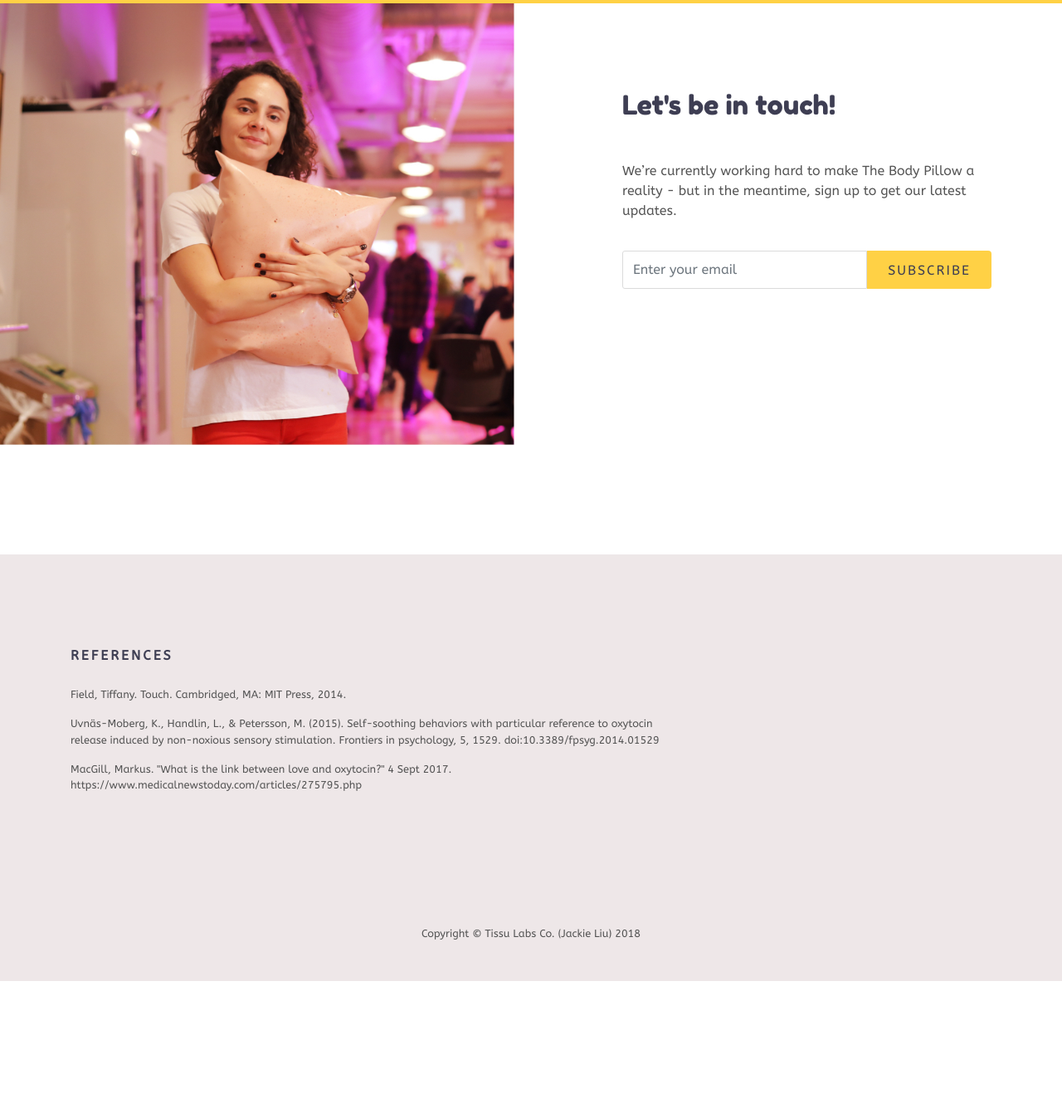
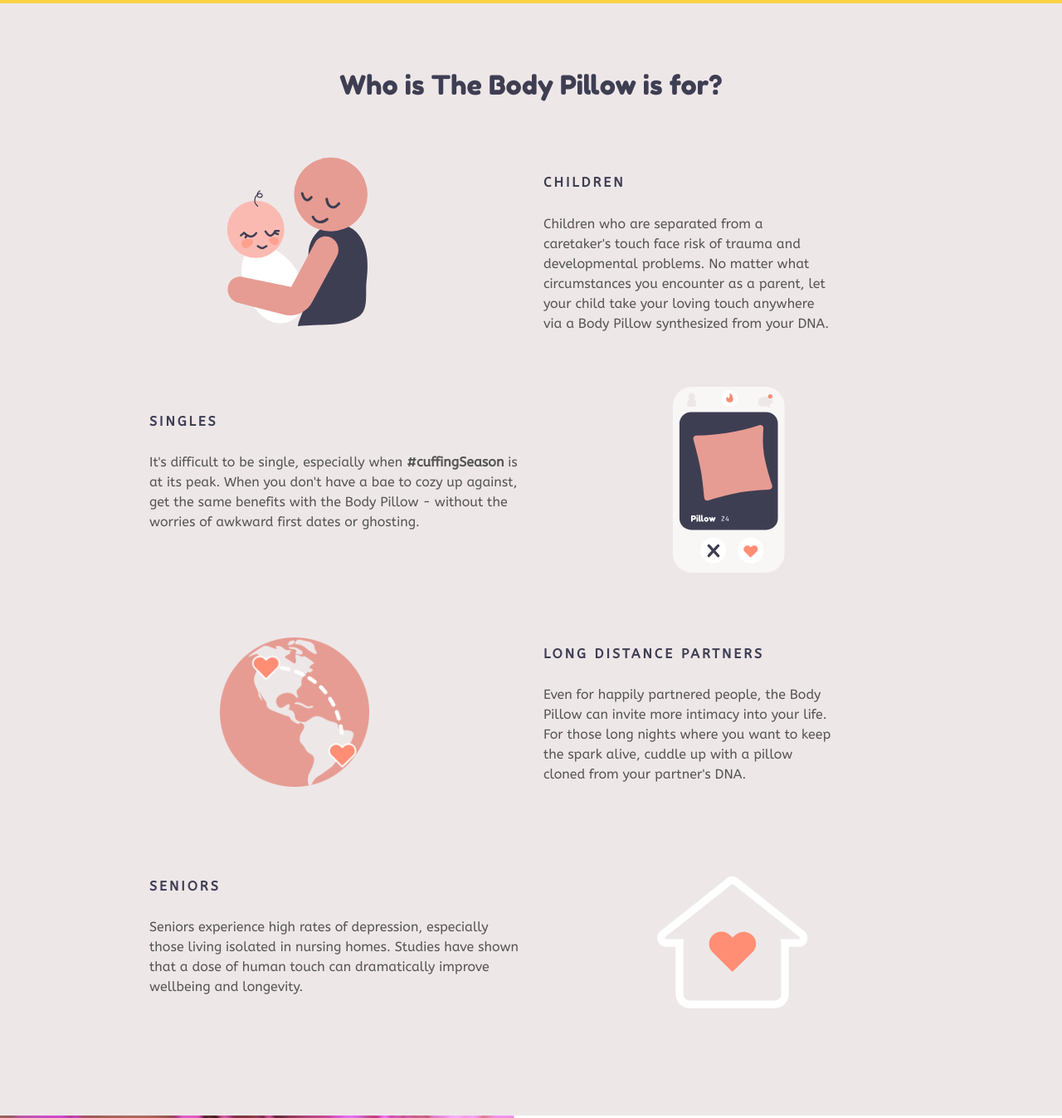
Before and after one commit to jlliu/tissulabs, a website: page index.html in a window 1280 px wide. Shown: the part 5770-7117 px from the top of the page at 83% size. Before the commit the page ends 6952 px from the top, so only its background shows below. Drawn offline with nearby package versions, Linux system fonts and the light colour scheme; a script that the page names is missing.

Commit message:
adding new images and use cases for the winter show

```diff
--- a/index.html
+++ b/index.html
@@ -377,25 +377,80 @@
         </div>
 
 
+        <div class="bg-wrapper bg-light-rose users">
+        <div class="container ">
+           <div class="row">
+              <div class="col-sm-12 padding-top-40">
+                <h2 class="padding-top-40 text-center">Who is The Body Pillow is for?</h2>
+              </div>
+          </div>
+               <div class="row padding-top-40">
+              <div class="col-sm-6 text-center"><img src="img/children.svg"></div>
+              <div class="col-sm-4 ">
+                <h4 class="padding-top-40 ">CHILDREN</h4>
+                <p class="padding-top-20">
+               Children who are separated from a caretaker's touch face risk of trauma and developmental problems. No matter what circumstances you encounter as a parent, let your child take your loving touch anywhere via a Body Pillow synthesized from your DNA.</p>
+              </div>
+               <div class="col-sm-2 text-center"></div>
+              </div>
 
+        <div class="row padding-top-40">
+               <div class="col-sm-1 text-center"></div>
+              <div class="col-sm-5">
+                <h4 class="padding-top-40 ">SINGLES</h4>
+                <p class="padding-top-20">It's difficult to be single, especially when <b>#cuffingSeason</b> is at its peak. When you don't have a bae to cozy up against, get the same benefits with the Body Pillow - without the worries of awkward first dates or ghosting.</p>
+              </div>
+            <div class="col-sm-5 text-center"><img src="img/single.svg"></div>
+          </div>
+
+
+             <div class="row padding-top-40">
+            <div class="col-sm-6 text-center">
+              <img src="img/ldr.png">
+            </div>
+              <div class="col-sm-4 ">
+                <h4 class="padding-top-40">LONG DISTANCE PARTNERS</h4>
+                <p class="padding-top-20">Even for happily partnered people, the Body Pillow can invite more intimacy into your life. For those long nights where you want to keep the spark alive, cuddle up with a pillow cloned from your partner's DNA.</p>
+              </div>
+               <div class="col-sm-2 text-center"></div>
+             </div>
+
+
+               <div class="row padding-top-40 padding-bottom-80">
+               <div class="col-sm-1 text-center"></div>
+              <div class="col-sm-5">
+                <h4 class="padding-top-40">SENIORS</h4>
+                <p class="padding-top-20">Seniors experience high rates of depression, especially those living isolated in nursing homes. Studies have shown that a dose of human touch can dramatically improve wellbeing and longevity.</p>
+              </div>
+              <div class="col-sm-5 text-center">
+                <img src="img/seniors.svg">
+              </div>
+
+
+             </div>
+
+
+
+        </div>
+      </div>
 
 
         <div class="bg-wrapper">
         <div class="container ">
-           <div class="row mt-4 padding-top-40">
-              <div class="col-sm-6 bg-contact"">
+           <div class="row">
+              <div class="col-sm-6 bg-contact">
                 <img src="img/bg-contact.jpg">
               </div>
               <div class="col-sm-1"></div>
-              <div class="col-sm-5">
-                <h2  class="padding-top-40">Let's be in touch!</h2>
-                <p class="padding-top-40">We’re currently working hard to make The Body Pillow a reality - but in the meantime, sign up to get our latest updates.</p>
-                    <div class="input-group modal-newsletter padding-top-20">
+              <div class="col-sm-5 padding-top-80">
+                <h2  class="padding-top-80">Let's be in touch!</h2>
+                <p class="padding-top-40">We’re currently working hard to make The Body Pillow a reality - but in the meantime, sign up below to get our latest updates!</p>
+<!--                     <div class="input-group modal-newsletter padding-top-20">
                     <input type="email" class="form-control" placeholder="Enter your email" required>
                     <span class="input-group-btn">
                       <input type="submit" class="btn btn-primary" value="SUBSCRIBE">
                     </span>
-                  </div>
+                  </div> -->
               </div>
            </div>
 
@@ -456,6 +511,7 @@
                 <p class="padding-top-20 small"> Field, Tiffany. Touch. Cambridged, MA: MIT Press, 2014.</p>
                 <p class="small"> Uvnäs-Moberg, K., Handlin, L., & Petersson, M. (2015). Self-soothing behaviors with particular reference to oxytocin release induced by non-noxious sensory stimulation. Frontiers in psychology, 5, 1529. doi:10.3389/fpsyg.2014.01529</p>
                 <p class="small">MacGill, Markus. "What is the link between love and oxytocin?" 4 Sept 2017. https://www.medicalnewstoday.com/articles/275795.php</p>
+                <p class="small">Fetters, Ashley. "The Exceptional Cruelty of a No-Hugging Policy".  The Atlantic. https://www.theatlantic.com/family/archive/2018/06/family-separation-no-hugging-policy/563294/</p>
                 <br><br> <br><br> <br><br>
             </div>
           </div>
@@ -470,5 +526,9 @@
      <script src="script.js"></script>
 
   </body>
-
+<script>
+  (function (w,i,d,g,e,t,s) {w[d] = w[d]||[];t= i.createElement(g);
+    t.async=1;t.src=e;s=i.getElementsByTagName(g)[0];s.parentNode.insertBefore(t, s);
+  })(window, document, '_gscq','script','//widgets.getsitecontrol.com/168517/script.js');
+</script>
 </html>
--- a/style.css
+++ b/style.css
@@ -156,6 +156,12 @@ button.bold:hover {
 .padding-top-40 {
   padding-top: 40px; }
 
+.padding-top-80 {
+  padding-top: 80px; }
+
+.padding-bottom-80 {
+  padding-bottom: 80px; }
+
 .padding-top-20 {
   padding-top: 20px; }
 
@@ -297,13 +303,17 @@ form styling*/
   margin: 100px auto;
   text-align: center; }
 
+.users img {
+  max-width: 240px; }
+
 .bg-contact {
   min-height: 600px; }
   .bg-contact img {
     position: absolute;
-    width: 50vw;
+    height: 100%;
+    width: auto;
     right: 20px;
-    top: -80px;
+    top: 0px;
     z-index: -3; }
 
 /*# sourceMappingURL=style.css.map */
```
Also changed, not shown: img/children.svg (added), img/ldr.png (added), img/ldr.svg (added), img/seniors.svg (added), img/single.svg (added).
